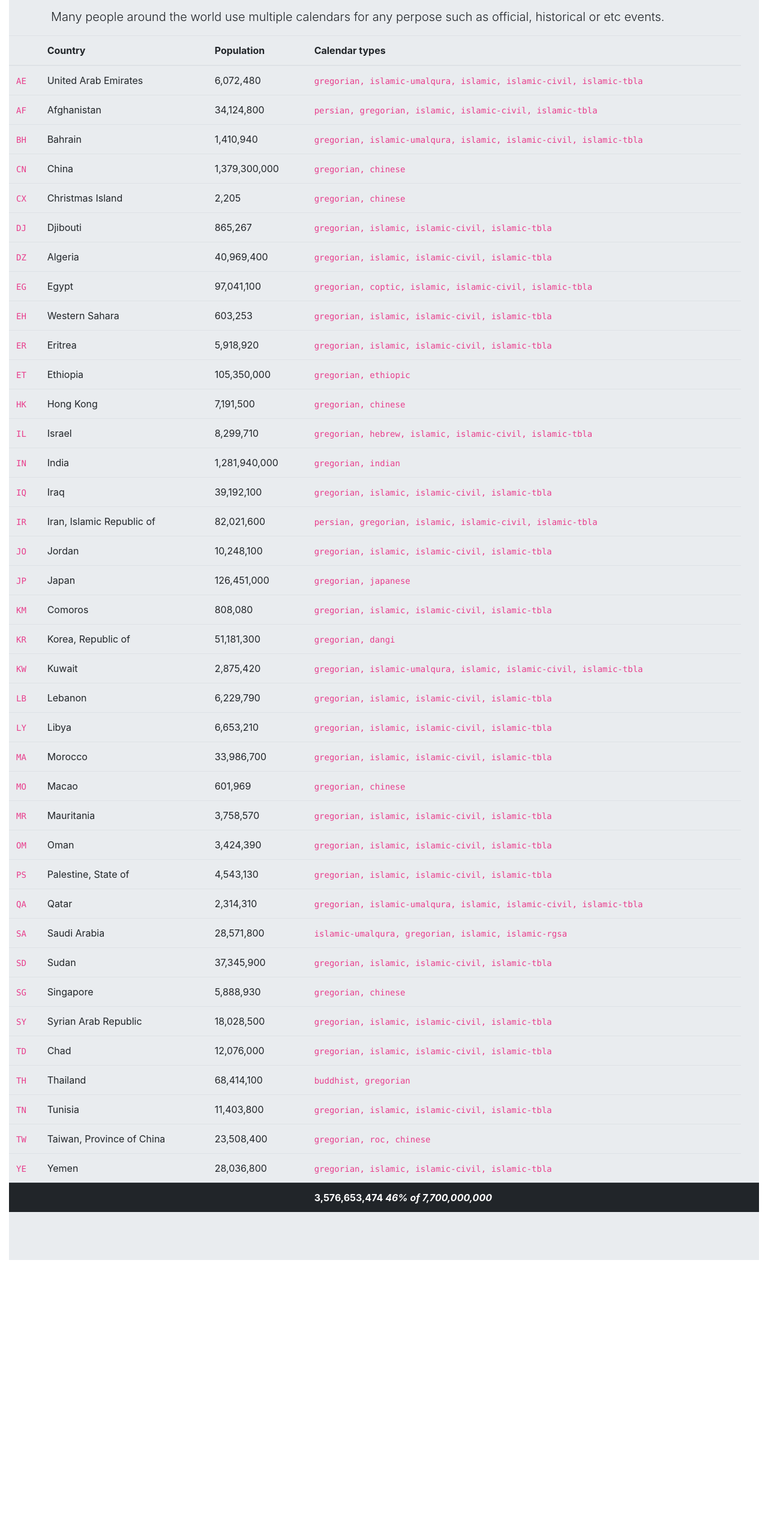
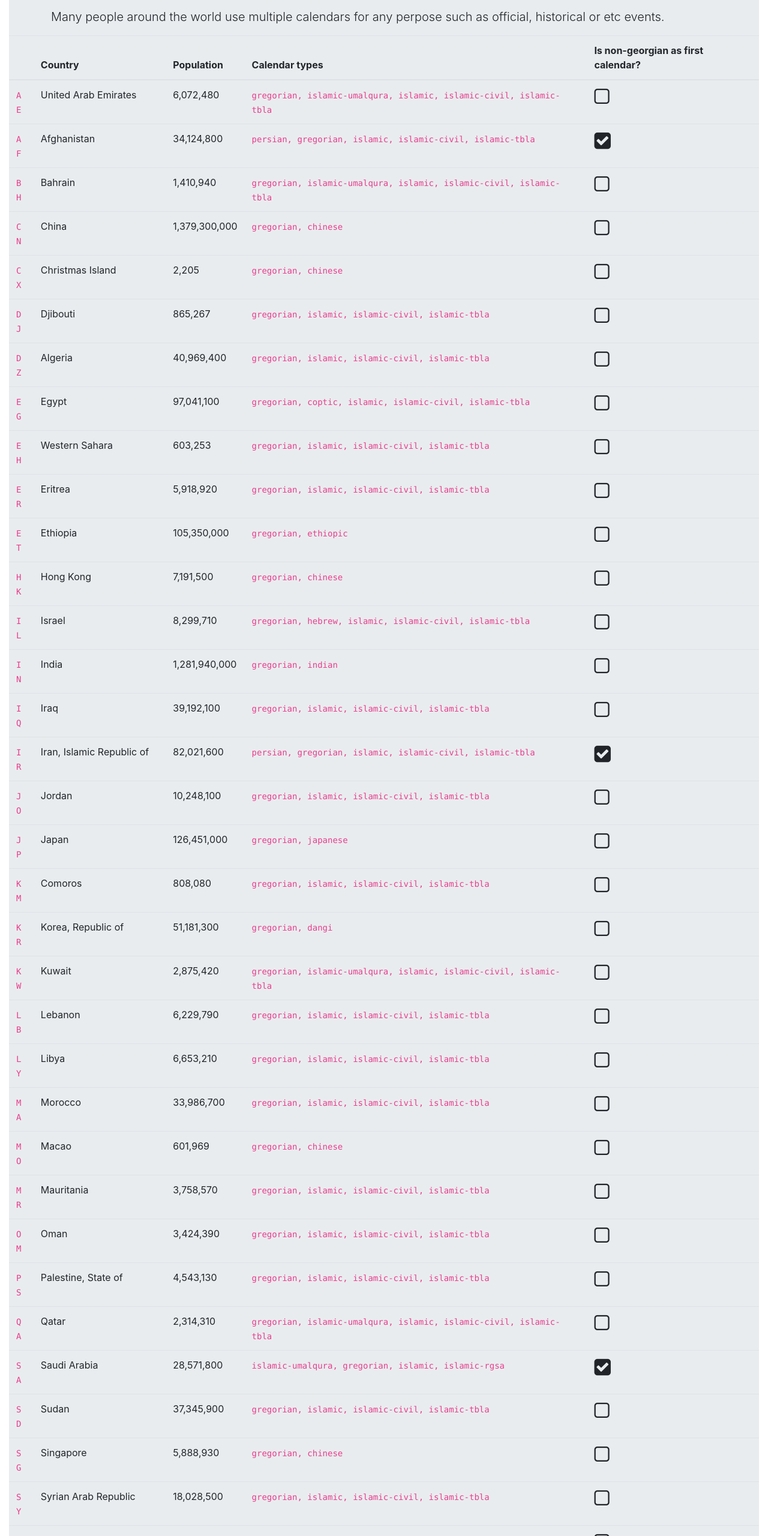
Before and after one commit to mhf-ir/i18nplease, a website: page docs/index.html in a window 1280 px wide. Shown: the part 3880-6440 px from the top of the page at 60% size. Before the commit the page ends 6012 px from the top, so only its background shows below. Drawn offline with nearby package versions, Linux system fonts and the light colour scheme.

Commit message:
add calendar priority

```diff
--- a/docs/index.html
+++ b/docs/index.html
@@ -975,6 +975,7 @@
             <th scope="col">Country</th>
             <th scope="col">Population</th>
             <th scope="col">Calendar types</th>
+            <th scope="col">Is non-georgian as first calendar?</th>
           </tr>
         </thead>
         <tfoot class="thead-dark">
@@ -1003,12 +1004,16 @@
             <td>
               6,072,480
             </td>
-
             <td>
               <code>
                 gregorian, islamic-umalqura, islamic, islamic-civil, islamic-tbla
               </code>
             </td>
+            <td>
+
+                <i class="fa fa-2x fa-square-o" aria-hidden="true"></i>
+
+              </td>
           </tr>
 
           <tr>
@@ -1021,12 +1026,16 @@
             <td>
               34,124,800
             </td>
-
             <td>
               <code>
                 persian, gregorian, islamic, islamic-civil, islamic-tbla
               </code>
             </td>
+            <td>
+
+                <i class="fa fa-2x fa-check-square" aria-hidden="true"></i>
+
+              </td>
           </tr>
 
           <tr>
@@ -1039,12 +1048,16 @@
             <td>
               1,410,940
             </td>
-
             <td>
               <code>
                 gregorian, islamic-umalqura, islamic, islamic-civil, islamic-tbla
               </code>
             </td>
+            <td>
+
+                <i class="fa fa-2x fa-square-o" aria-hidden="true"></i>
+
+              </td>
           </tr>
 
           <tr>
@@ -1057,12 +1070,16 @@
             <td>
               1,379,300,000
             </td>
-
             <td>
               <code>
                 gregorian, chinese
               </code>
             </td>
+            <td>
+
+                <i class="fa fa-2x fa-square-o" aria-hidden="true"></i>
+
+              </td>
           </tr>
 
           <tr>
@@ -1075,12 +1092,16 @@
             <td>
               2,205
             </td>
-
             <td>
               <code>
                 gregorian, chinese
               </code>
             </td>
+            <td>
+
+                <i class="fa fa-2x fa-square-o" aria-hidden="true"></i>
+
+              </td>
           </tr>
 
           <tr>
@@ -1093,12 +1114,16 @@
             <td>
               865,267
             </td>
-
             <td>
               <code>
                 gregorian, islamic, islamic-civil, islamic-tbla
               </code>
             </td>
+            <td>
+
+                <i class="fa fa-2x fa-square-o" aria-hidden="true"></i>
+
+              </td>
           </tr>
 
           <tr>
@@ -1111,12 +1136,16 @@
             <td>
               40,969,400
             </td>
-
             <td>
               <code>
                 gregorian, islamic, islamic-civil, islamic-tbla
               </code>
             </td>
+            <td>
+
+                <i class="fa fa-2x fa-square-o" aria-hidden="true"></i>
+
+              </td>
           </tr>
 
           <tr>
@@ -1129,12 +1158,16 @@
             <td>
               97,041,100
             </td>
-
             <td>
               <code>
                 gregorian, coptic, islamic, islamic-civil, islamic-tbla
               </code>
             </td>
+            <td>
+
+                <i class="fa fa-2x fa-square-o" aria-hidden="true"></i>
+
+              </td>
           </tr>
 
           <tr>
@@ -1147,12 +1180,16 @@
             <td>
               603,253
             </td>
-
             <td>
               <code>
                 gregorian, islamic, islamic-civil, islamic-tbla
               </code>
             </td>
+            <td>
+
+                <i class="fa fa-2x fa-square-o" aria-hidden="true"></i>
+
+              </td>
           </tr>
 
           <tr>
@@ -1165,12 +1202,16 @@
             <td>
               5,918,920
             </td>
-
             <td>
               <code>
                 gregorian, islamic, islamic-civil, islamic-tbla
               </code>
             </td>
+            <td>
+
+                <i class="fa fa-2x fa-square-o" aria-hidden="true"></i>
+
+              </td>
           </tr>
 
           <tr>
@@ -1183,12 +1224,16 @@
             <td>
               105,350,000
             </td>
-
             <td>
               <code>
                 gregorian, ethiopic
               </code>
             </td>
+            <td>
+
+                <i class="fa fa-2x fa-square-o" aria-hidden="true"></i>
+
+              </td>
           </tr>
 
           <tr>
@@ -1201,12 +1246,16 @@
             <td>
               7,191,500
             </td>
-
             <td>
               <code>
                 gregorian, chinese
               </code>
             </td>
+            <td>
+
+                <i class="fa fa-2x fa-square-o" aria-hidden="true"></i>
+
+              </td>
           </tr>
 
           <tr>
@@ -1219,12 +1268,16 @@
             <td>
               8,299,710
             </td>
-
             <td>
               <code>
                 gregorian, hebrew, islamic, islamic-civil, islamic-tbla
               </code>
             </td>
+            <td>
+
+                <i class="fa fa-2x fa-square-o" aria-hidden="true"></i>
+
+              </td>
           </tr>
 
           <tr>
@@ -1237,12 +1290,16 @@
             <td>
               1,281,940,000
             </td>
-
             <td>
               <code>
                 gregorian, indian
               </code>
             </td>
+            <td>
+
+                <i class="fa fa-2x fa-square-o" aria-hidden="true"></i>
+
+              </td>
           </tr>
 
           <tr>
@@ -1255,12 +1312,16 @@
             <td>
               39,192,100
             </td>
-
             <td>
               <code>
                 gregorian, islamic, islamic-civil, islamic-tbla
               </code>
             </td>
+            <td>
+
+                <i class="fa fa-2x fa-square-o" aria-hidden="true"></i>
+
+              </td>
           </tr>
 
           <tr>
@@ -1273,12 +1334,16 @@
             <td>
               82,021,600
             </td>
-
             <td>
               <code>
                 persian, gregorian, islamic, islamic-civil, islamic-tbla
               </code>
             </td>
+            <td>
+
+                <i class="fa fa-2x fa-check-square" aria-hidden="true"></i>
+
+              </td>
           </tr>
 
           <tr>
@@ -1291,12 +1356,16 @@
             <td>
               10,248,100
             </td>
-
             <td>
               <code>
                 gregorian, islamic, islamic-civil, islamic-tbla
               </code>
             </td>
+            <td>
+
+                <i class="fa fa-2x fa-square-o" aria-hidden="true"></i>
+
+              </td>
           </tr>
 
           <tr>
@@ -1309,12 +1378,16 @@
             <td>
               126,451,000
             </td>
-
             <td>
               <code>
                 gregorian, japanese
               </code>
             </td>
+            <td>
+
+                <i class="fa fa-2x fa-square-o" aria-hidden="true"></i>
+
+              </td>
           </tr>
 
           <tr>
@@ -1327,12 +1400,16 @@
             <td>
               808,080
             </td>
-
             <td>
               <code>
                 gregorian, islamic, islamic-civil, islamic-tbla
               </code>
             </td>
+            <td>
+
+                <i class="fa fa-2x fa-square-o" aria-hidden="true"></i>
+
+              </td>
           </tr>
 
           <tr>
@@ -1345,12 +1422,16 @@
             <td>
               51,181,300
             </td>
-
             <td>
               <code>
                 gregorian, dangi
               </code>
             </td>
+            <td>
+
+                <i class="fa fa-2x fa-square-o" aria-hidden="true"></i>
+
+              </td>
           </tr>
 
           <tr>
@@ -1363,12 +1444,16 @@
             <td>
               2,875,420
             </td>
-
             <td>
               <code>
                 gregorian, islamic-umalqura, islamic, islamic-civil, islamic-tbla
               </code>
             </td>
+            <td>
+
+                <i class="fa fa-2x fa-square-o" aria-hidden="true"></i>
+
+              </td>
           </tr>
 
           <tr>
@@ -1381,12 +1466,16 @@
             <td>
               6,229,790
             </td>
-
             <td>
               <code>
                 gregorian, islamic, islamic-civil, islamic-tbla
               </code>
             </td>
+            <td>
+
+                <i class="fa fa-2x fa-square-o" aria-hidden="true"></i>
+
+              </td>
           </tr>
 
           <tr>
@@ -1399,12 +1488,16 @@
             <td>
               6,653,210
             </td>
-
             <td>
               <code>
                 gregorian, islamic, islamic-civil, islamic-tbla
               </code>
             </td>
+            <td>
+
+                <i class="fa fa-2x fa-square-o" aria-hidden="true"></i>
+
+              </td>
           </tr>
 
           <tr>
@@ -1417,12 +1510,16 @@
             <td>
               33,986,700
             </td>
-
             <td>
               <code>
                 gregorian, islamic, islamic-civil, islamic-tbla
               </code>
             </td>
+            <td>
+
+                <i class="fa fa-2x fa-square-o" aria-hidden="true"></i>
+
+              </td>
           </tr>
 
           <tr>
@@ -1435,12 +1532,16 @@
             <td>
               601,969
             </td>
-
             <td>
               <code>
                 gregorian, chinese
               </code>
             </td>
+            <td>
+
+                <i class="fa fa-2x fa-square-o" aria-hidden="true"></i>
+
+              </td>
           </tr>
 
           <tr>
@@ -1453,12 +1554,16 @@
             <td>
               3,758,570
             </td>
-
             <td>
               <code>
                 gregorian, islamic, islamic-civil, islamic-tbla
               </code>
             </td>
+            <td>
+
+                <i class="fa fa-2x fa-square-o" aria-hidden="true"></i>
+
+              </td>
           </tr>
 
           <tr>
@@ -1471,12 +1576,16 @@
             <td>
               3,424,390
             </td>
-
             <td>
               <code>
                 gregorian, islamic, islamic-civil, islamic-tbla
               </code>
             </td>
+            <td>
+
+                <i class="fa fa-2x fa-square-o" aria-hidden="true"></i>
+
+              </td>
           </tr>
 
           <tr>
@@ -1489,12 +1598,16 @@
             <td>
               4,543,130
             </td>
-
             <td>
               <code>
                 gregorian, islamic, islamic-civil, islamic-tbla
               </code>
             </td>
+            <td>
+
+                <i class="fa fa-2x fa-square-o" aria-hidden="true"></i>
+
+              </td>
           </tr>
 
           <tr>
@@ -1507,12 +1620,16 @@
             <td>
               2,314,310
             </td>
-
             <td>
               <code>
                 gregorian, islamic-umalqura, islamic, islamic-civil, islamic-tbla
               </code>
             </td>
+            <td>
+
+                <i class="fa fa-2x fa-square-o" aria-hidden="true"></i>
+
+              </td>
           </tr>
 
           <tr>
@@ -1525,12 +1642,16 @@
             <td>
               28,571,800
             </td>
-
             <td>
               <code>
                 islamic-umalqura, gregorian, islamic, islamic-rgsa
               </code>
             </td>
+            <td>
+
+                <i class="fa fa-2x fa-check-square" aria-hidden="true"></i>
+
+              </td>
           </tr>
 
           <tr>
@@ -1543,12 +1664,16 @@
             <td>
               37,345,900
             </td>
-
             <td>
               <code>
                 gregorian, islamic, islamic-civil, islamic-tbla
               </code>
             </td>
+            <td>
+
+                <i class="fa fa-2x fa-square-o" aria-hidden="true"></i>
+
+              </td>
           </tr>
 
           <tr>
@@ -1561,12 +1686,16 @@
             <td>
               5,888,930
             </td>
-
             <td>
               <code>
                 gregorian, chinese
               </code>
             </td>
+            <td>
+
+                <i class="fa fa-2x fa-square-o" aria-hidden="true"></i>
+
+              </td>
           </tr>
 
           <tr>
@@ -1579,12 +1708,16 @@
             <td>
               18,028,500
             </td>
-
             <td>
               <code>
                 gregorian, islamic, islamic-civil, islamic-tbla
               </code>
             </td>
+            <td>
+
+                <i class="fa fa-2x fa-square-o" aria-hidden="true"></i>
+
+              </td>
           </tr>
 
           <tr>
@@ -1597,12 +1730,16 @@
             <td>
               12,076,000
             </td>
-
             <td>
               <code>
                 gregorian, islamic, islamic-civil, islamic-tbla
               </code>
             </td>
+            <td>
+
+                <i class="fa fa-2x fa-square-o" aria-hidden="true"></i>
+
+              </td>
           </tr>
 
           <tr>
@@ -1615,12 +1752,16 @@
             <td>
               68,414,100
             </td>
-
             <td>
               <code>
                 buddhist, gregorian
               </code>
             </td>
+            <td>
+
+                <i class="fa fa-2x fa-check-square" aria-hidden="true"></i>
+
+              </td>
           </tr>
 
           <tr>
@@ -1633,12 +1774,16 @@
             <td>
               11,403,800
             </td>
-
             <td>
               <code>
                 gregorian, islamic, islamic-civil, islamic-tbla
               </code>
             </td>
+            <td>
+
+                <i class="fa fa-2x fa-square-o" aria-hidden="true"></i>
+
+              </td>
           </tr>
 
           <tr>
@@ -1651,12 +1796,16 @@
             <td>
               23,508,400
             </td>
-
             <td>
               <code>
                 gregorian, roc, chinese
               </code>
             </td>
+            <td>
+
+                <i class="fa fa-2x fa-square-o" aria-hidden="true"></i>
+
+              </td>
           </tr>
 
           <tr>
@@ -1669,12 +1818,16 @@
             <td>
               28,036,800
             </td>
-
             <td>
               <code>
                 gregorian, islamic, islamic-civil, islamic-tbla
               </code>
             </td>
+            <td>
+
+                <i class="fa fa-2x fa-square-o" aria-hidden="true"></i>
+
+              </td>
           </tr>
 
         </tbody>
```
Also changed, not shown: lib/calendars.js (+7 -1 lines), 1 other file.
